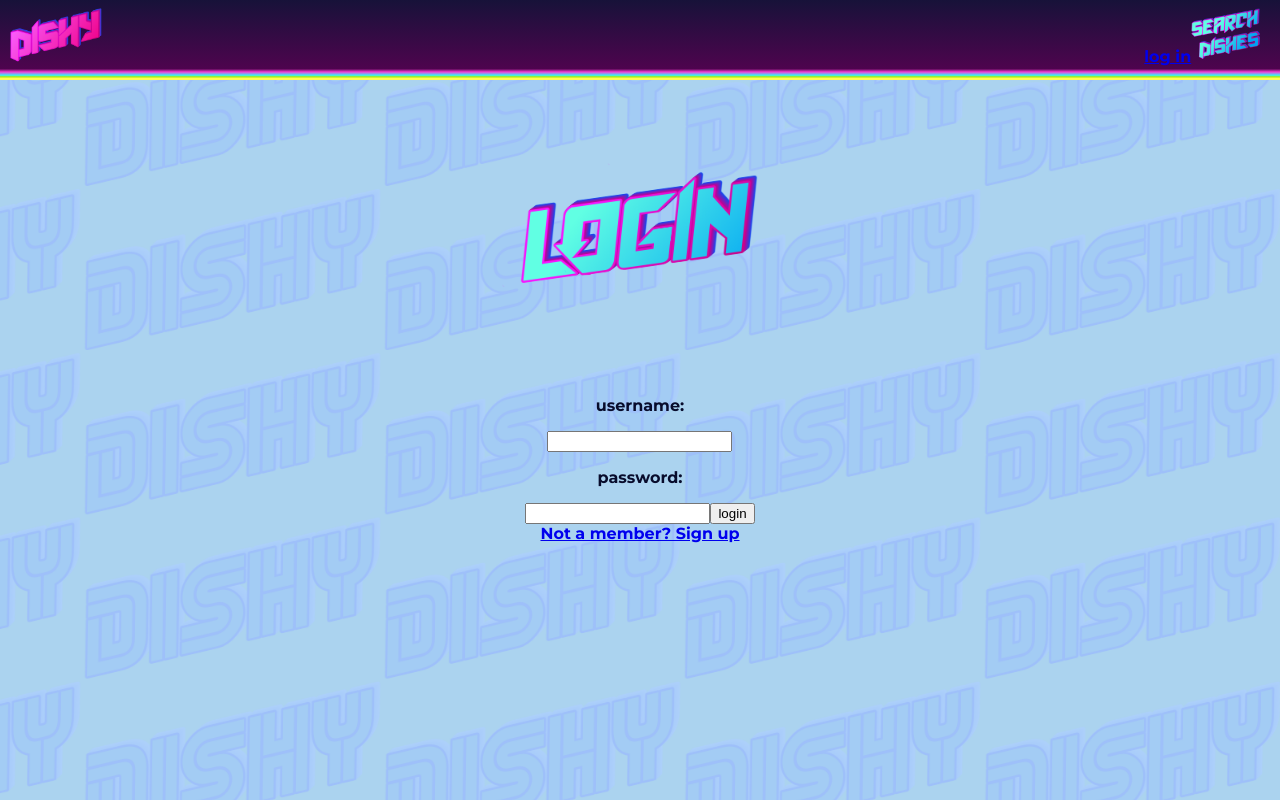
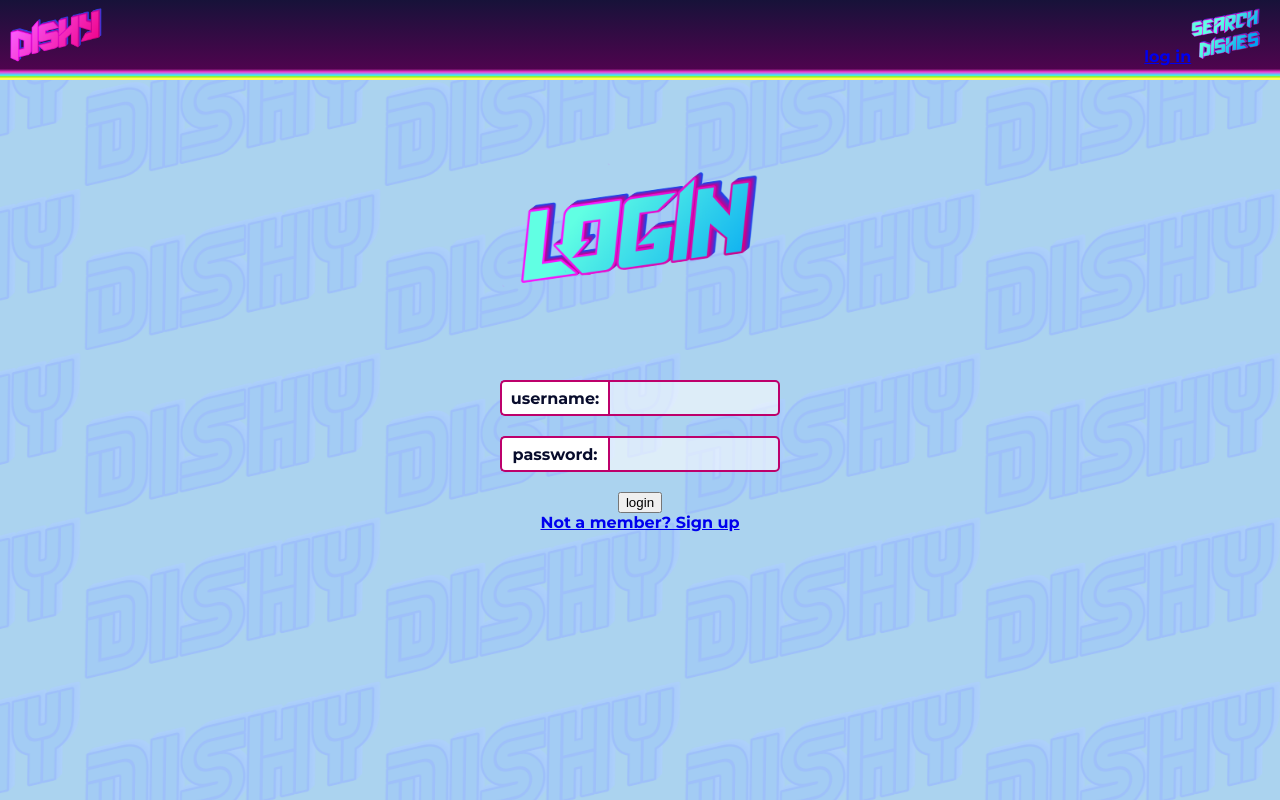
Before and after one commit to DevArrowsmith/dishy, a React (Create React App) app: page /#/signin in a window 1280 px wide. Built offline with nearby package versions, Linux system fonts and the light colour scheme.

Commit message:
Style username and password inputs of Login page. Obfuscate password text.

```diff
--- a/src/components/LoginPage/LoginPage.js
+++ b/src/components/LoginPage/LoginPage.js
@@ -43,15 +43,15 @@ function LoginPage({ setUser }) {
         <img src={loginHeaderImage} alt="Log In" />
       </h2>
 
-      <form onChange={handleFieldChange}>
-        <label htmlFor="username">
+      <form className="LoginPage-form" onChange={handleFieldChange}>
+        <label className="LoginPage-form-field" htmlFor="username">
           <p>username:</p>
           <input type="text" name="username" />
         </label>
 
-        <label htmlFor="password">
+        <label className="LoginPage-form-field" htmlFor="password">
           <p>password:</p>
-          <input type="text" name="password" />
+          <input type="password" name="password" />
         </label>
 
         <button type="submit" onClick={handleFormSubmit}>
--- a/src/styles/LoginPage.css
+++ b/src/styles/LoginPage.css
@@ -14,3 +14,42 @@
 .LoginPage-header img {
   width: 80%;
 }
+
+.LoginPage-form {
+  width: 280px;
+}
+
+.LoginPage-form-field {
+  width: 100%;
+  margin-bottom: 20px;
+  display: flex;
+  flex-flow: row nowrap;
+  align-items: center;
+  justify-content: space-between;
+}
+
+.LoginPage-form-field p {
+  margin: 0;
+  width: calc(110px - 3px);
+  height: 32px;
+  background-color: white;
+  border-top: 2px solid #bd006b;
+  border-left: 2px solid #bd006b;
+  border-bottom: 2px solid #bd006b;
+  border-radius: 5px 0 0 5px;
+  display: flex;
+  flex-flow: column nowrap;
+  align-items: center;
+  justify-content: center;
+}
+
+.LoginPage-form-field input {
+  width: calc(170px - 6px);
+  height: 30px;
+  font-family: "Montserrat", sans-serif;
+  font-size: 0.9em;
+  background-color: rgba(255, 255, 255, 0.6);
+  border: 2px solid #bd006b;
+  border-radius: 0 5px 5px 0;
+  text-align: center;
+}
```
